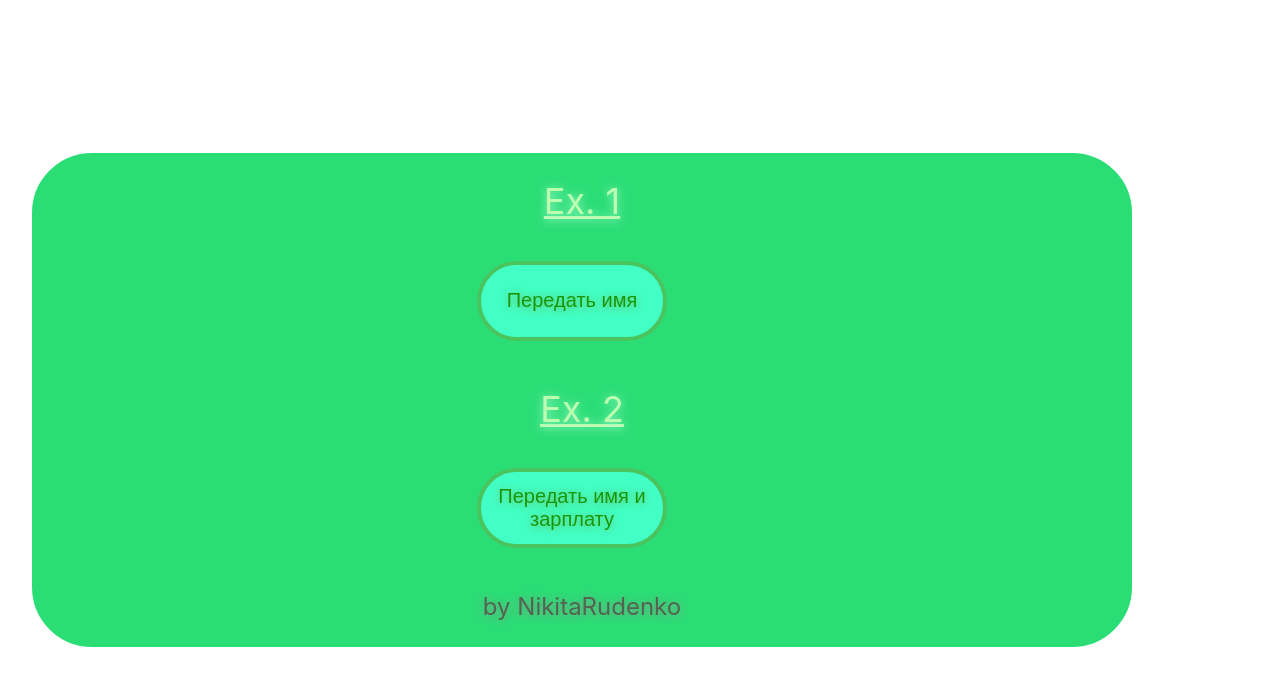
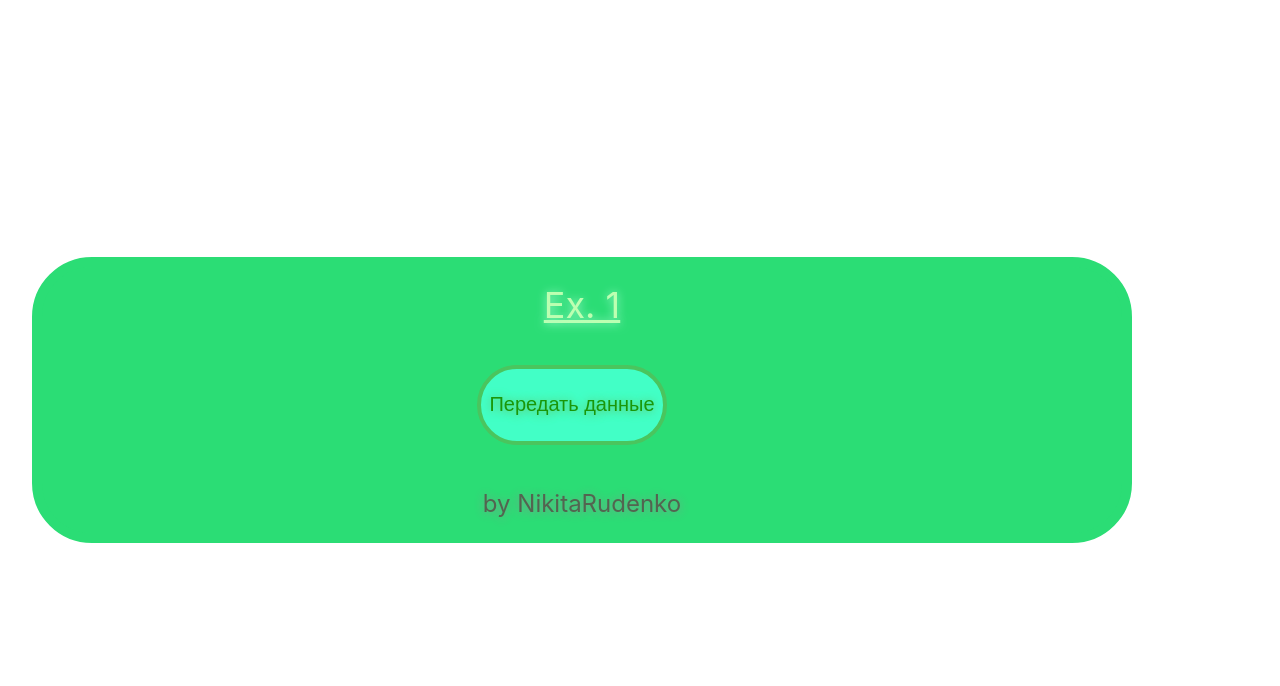
Before and after one commit to nickruden/vue3_base, a Vue app: page / in a window 1280 px wide. Shown: the top 686 px of the page. Built offline with nearby package versions, Linux system fonts and the light colour scheme.

Commit message:
Испускание события в атрибуте в Vue(Task_67)

```diff
--- a/src/App.vue
+++ b/src/App.vue
@@ -14,13 +14,8 @@
 
     methods: {
       // Ex. 1
-      func1(name) {
-        console.log(name);
-      },
-
-      // Ex. 2
-      func2(name, salary) {
-        console.log(name, salary);
+      func(apple, orange) {
+        alert("Я люблю зелёные " + apple + " и оранжевые " + orange);
       }
     }
   }
@@ -28,8 +23,8 @@
 
 
 <template>
-  <!-- Ex. 1, 2 -->
-  <Employee @username="func1" @name_salary="func2"/>
+  <!-- Ex. 1 -->
+  <Employee @fruits="func"/>
 </template>
 
 
--- a/src/components/Employee.vue
+++ b/src/components/Employee.vue
@@ -4,7 +4,7 @@
   props: [],
 
   // Ex. 1
-  emits: ['username', 'name_salary'],
+  emits: ['fruits'],
 
   data() {
     return {
@@ -14,11 +14,8 @@
 
   methods: {
     // Ex. 1
-    btn1() {
-      this.$emit('username', 'Иван');
-    },
-    btn2() {
-      return this.$emit('name_salary', 'Олег', '100000');
+    btn() {
+      this.$emit('fruits', 'яблоки', 'апельсины');
     }
   }
 }
@@ -30,13 +27,7 @@
     <!-- Ex. 1 -->
     <div>
       <h2>Ex. 1</h2>
-      <button @click="btn1">Передать имя</button>
-    </div>
-
-    <!-- Ex. 2 -->
-    <div>
-      <h2>Ex. 2</h2>
-      <button @click="btn2">Передать имя и зарплату</button>
+      <button @click="btn">Передать данные</button>
     </div>
 
     <p id="endword">by NikitaRudenko</p>
```
